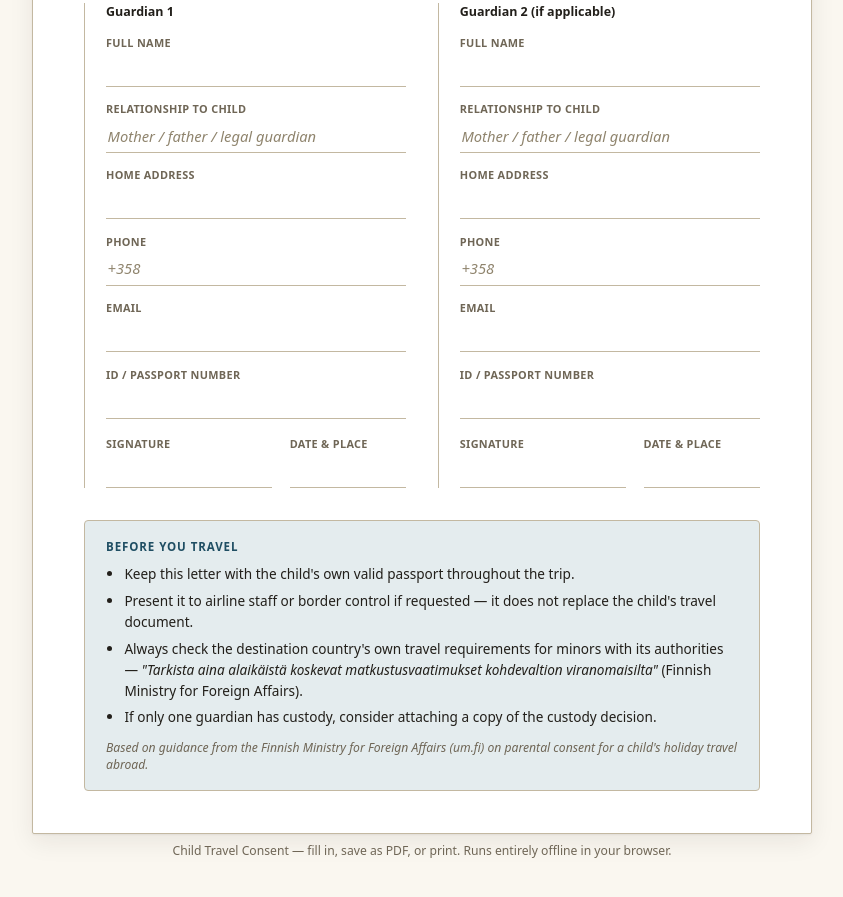
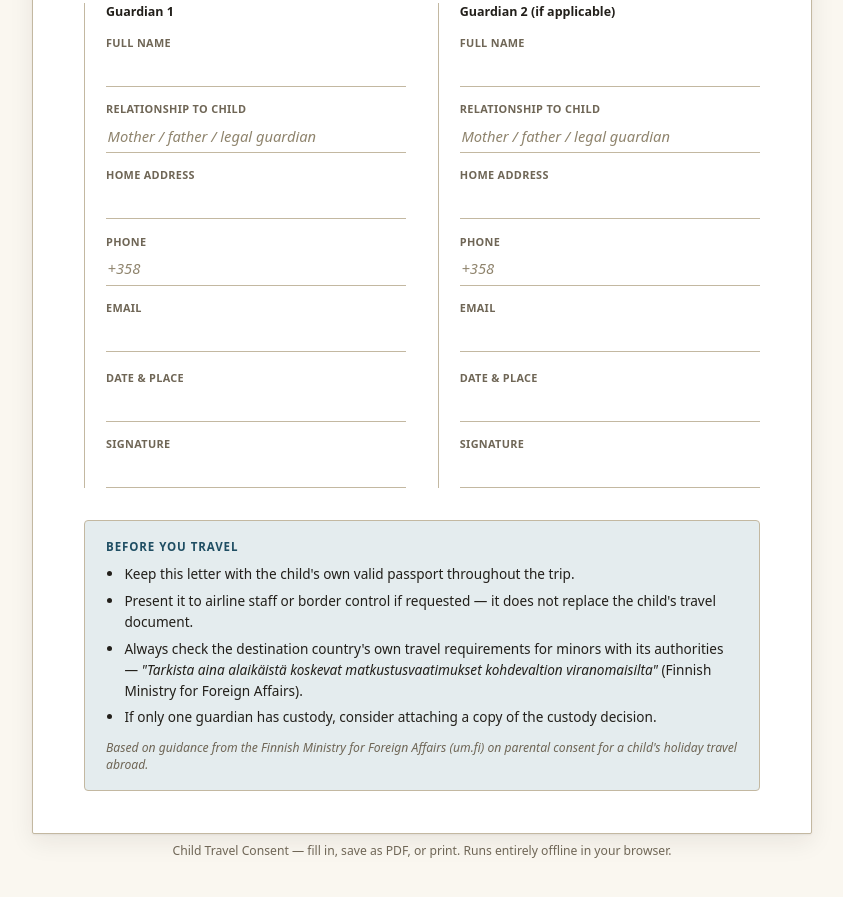
Before and after one commit to AnaHill/lastenlupalappu-ulkomaille, a plain HTML site: page lupatodistus.html in a window 1280 px wide. Shown: the part 1075-1972 px from the top of the page, without its empty margins (218-1061 px from the left). Drawn offline with Linux system fonts and the light colour scheme.

Commit message:
parannuksia dokumenttiin

```diff
--- a/lupatodistus.html
+++ b/lupatodistus.html
@@ -214,9 +214,9 @@
   .guardian-block .field label{ font-size:0.68rem; }
 
   .sig-row{
-    display:grid;
-    grid-template-columns:1fr 0.7fr;
-    gap:1.1rem;
+    display:flex;
+    flex-direction:column;
+    gap:0.9rem;
     margin-top:0.2rem;
   }
 
@@ -263,7 +263,6 @@
     .grid, .guardians{ grid-template-columns:1fr; }
     .guardian-block{ border-left:none; border-top:1px solid var(--rule); padding-left:0; padding-top:1rem; }
     .guardian-block:first-child{ border-top:none; padding-top:0; }
-    .sig-row{ grid-template-columns:1fr; }
   }
 
   @media print{
@@ -337,10 +336,9 @@
         <div class="field"><label>Home address</label><input type="text" name="g1_address" /></div>
         <div class="field"><label>Phone</label><input type="text" name="g1_phone" placeholder="+358" /></div>
         <div class="field"><label>Email</label><input type="text" name="g1_email" /></div>
-        <div class="field"><label>ID / passport number</label><input type="text" name="g1_id" /></div>
         <div class="sig-row">
+          <div class="field"><label>Date &amp; place</label><input type="text" name="g1_date_place" /></div>
           <div class="field"><label>Signature</label><input type="text" name="g1_signature" /></div>
-          <div class="field"><label>Date &amp; place</label><input type="text" name="g1_date_place" /></div>
         </div>
       </div>
       <div class="guardian-block">
@@ -350,10 +348,9 @@
         <div class="field"><label>Home address</label><input type="text" name="g2_address" /></div>
         <div class="field"><label>Phone</label><input type="text" name="g2_phone" placeholder="+358" /></div>
         <div class="field"><label>Email</label><input type="text" name="g2_email" /></div>
-        <div class="field"><label>ID / passport number</label><input type="text" name="g2_id" /></div>
         <div class="sig-row">
+          <div class="field"><label>Date &amp; place</label><input type="text" name="g2_date_place" /></div>
           <div class="field"><label>Signature</label><input type="text" name="g2_signature" /></div>
-          <div class="field"><label>Date &amp; place</label><input type="text" name="g2_date_place" /></div>
         </div>
       </div>
     </div>
```
